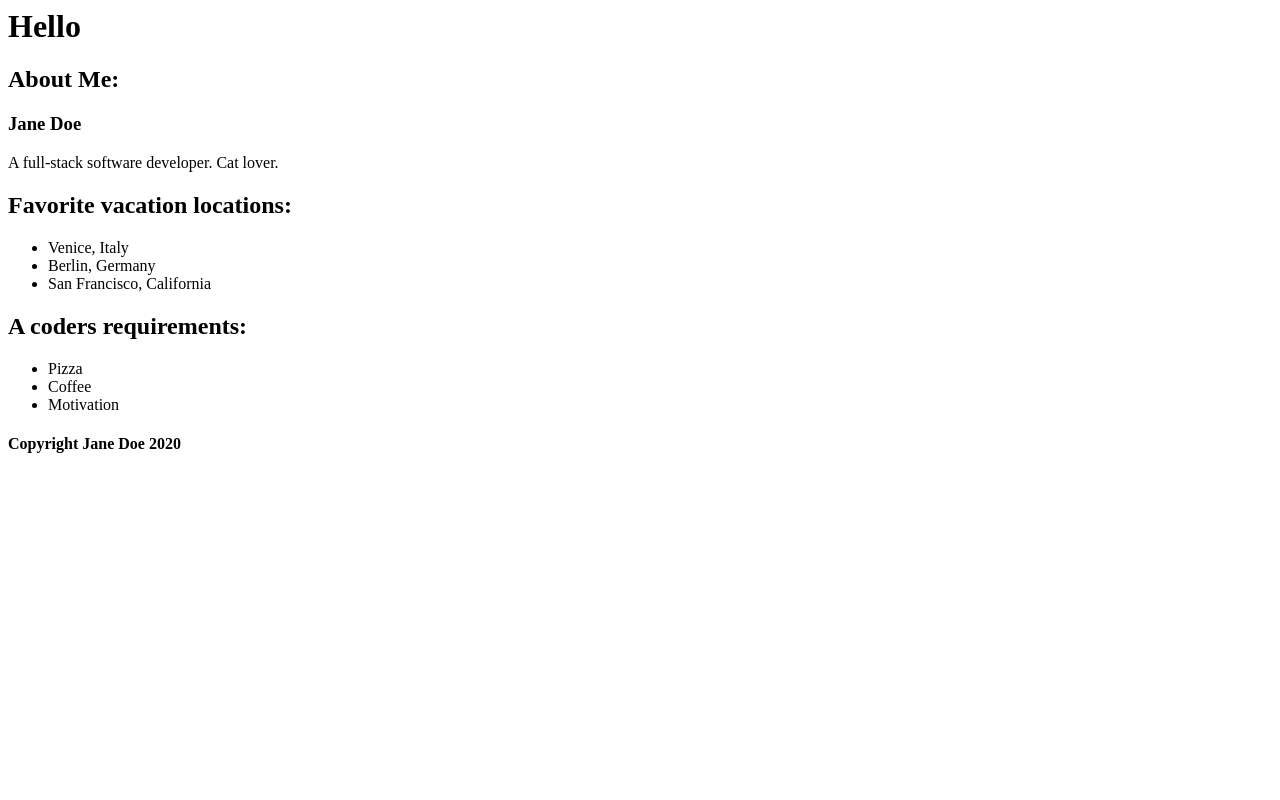
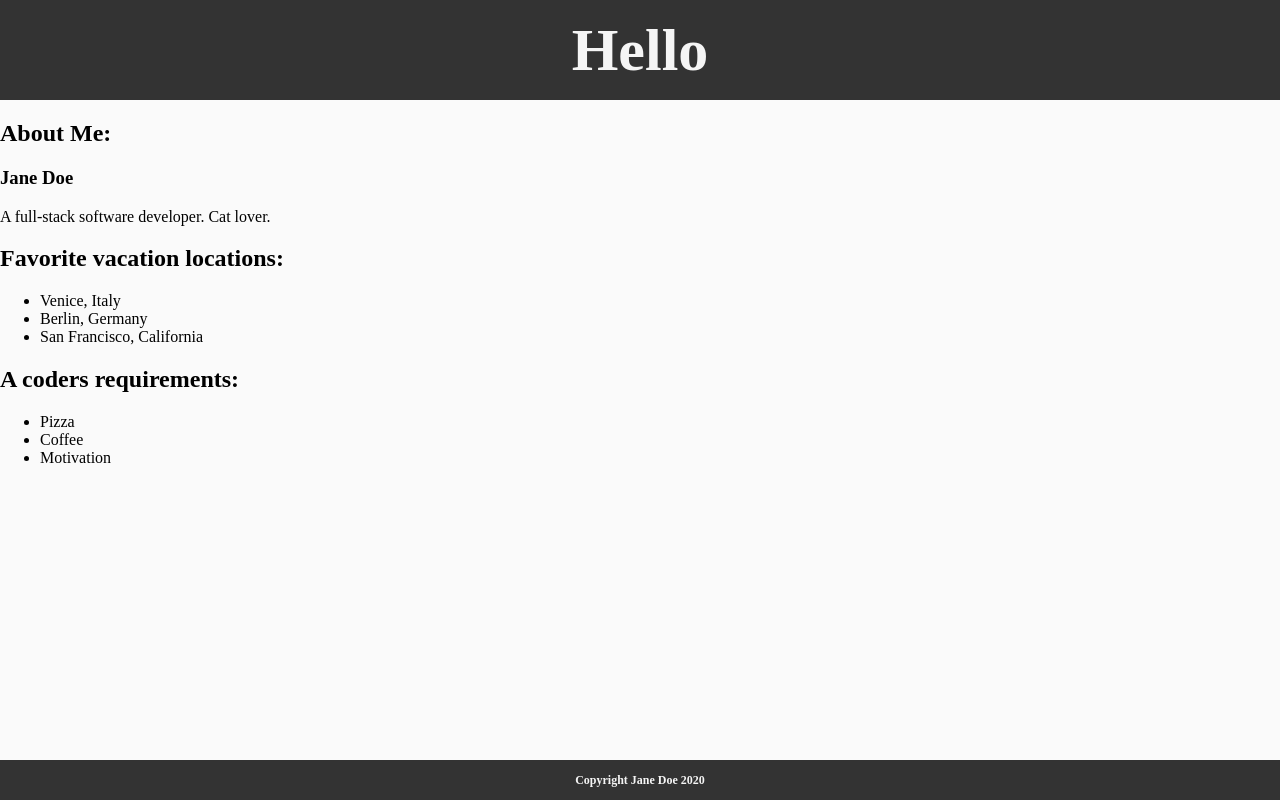
Before and after one commit to damjanh/react-test, a React app: page / in a window 1280 px wide. Built offline with nearby package versions, Linux system fonts and the light colour scheme.

Commit message:
Add basic style for header and footer.

```diff
--- a/components/AppFooter.jsx
+++ b/components/AppFooter.jsx
@@ -2,7 +2,7 @@ import React from 'react';
 
 function AppFooter() {
     return (
-        <footer>
+        <footer className="footer">
             <h4>Copyright Jane Doe 2020</h4>
         </footer>
     );
--- a/components/AppHeader.jsx
+++ b/components/AppHeader.jsx
@@ -2,7 +2,7 @@ import React from 'react';
 
 function AppHeader() {
     return (
-        <header>
+        <header className="header">
             <h1>Hello</h1>
         </header>
     );
--- a/style.css
+++ b/style.css
@@ -0,0 +1,32 @@
+body {
+    margin: 0;
+    background-color: #fafafa;
+}
+
+.header {
+    height: 100px;
+    background-color: #333;
+    color: whitesmoke;
+    margin-bottom: 15px;
+    text-align: center;
+    font-size: 30px;
+    display: flex;
+    justify-content: center;
+    align-items: center;
+}
+
+.footer {
+    position:fixed;
+    bottom:0;
+    left:0;
+    width:100%;
+    height: 40px;
+    background-color: #333;
+    color: whitesmoke;
+    margin-top: 10px;
+    text-align: center;
+    font-size: 12px;
+    display: flex;
+    justify-content: center;
+    align-items: center;
+}
```
